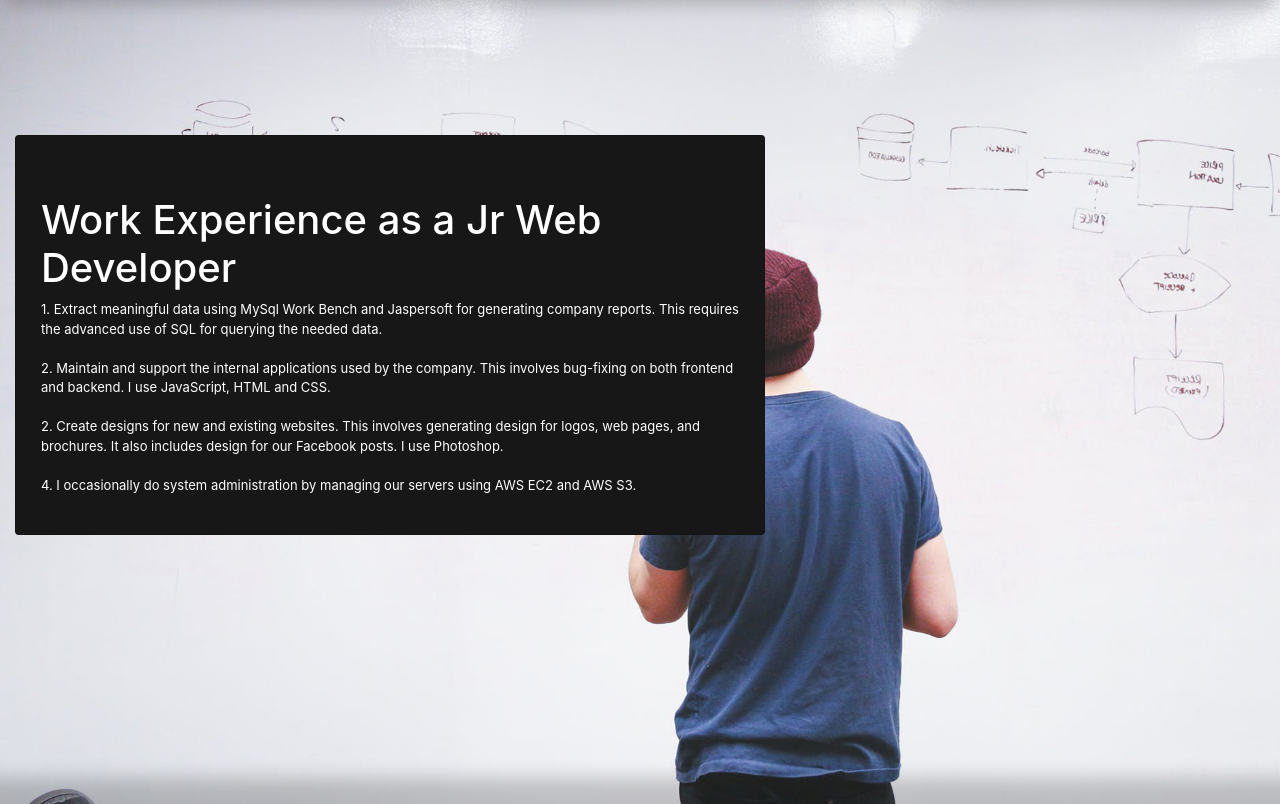
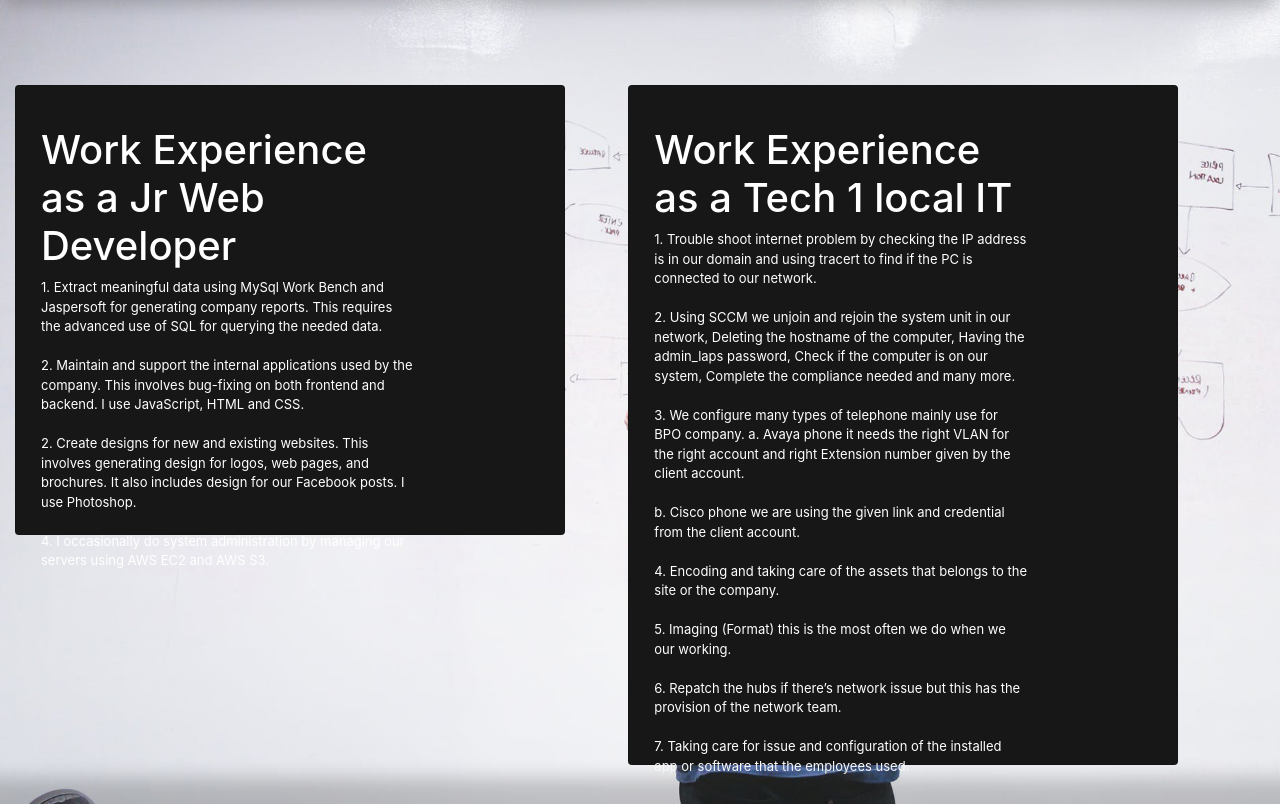
Before and after one commit to franzjps/my-portfolio, a plain HTML site: page index.html in a window 1280 px wide. Shown: the part 834-1638 px from the top of the page. Drawn offline with nearby package versions, Linux system fonts and the light colour scheme.

Commit message:
Update the work experience

```diff
--- a/css/style.css
+++ b/css/style.css
@@ -3,7 +3,7 @@ body{
 }
 #bg-about{
 
-    background-image: linear-gradient(rgba(2, 0, 133, 0.378), rgba(87, 0, 92, 0.707)),  url("../img/funk.jpg");
+    background-image:  url("../img/funk.jpg");
     background-position: center;
     background-repeat: no-repeat;
     background-size: cover;
@@ -74,13 +74,25 @@ body{
     color: white;
     background-color: #171717;
 }
-#tasks{
-    margin-top:150px;
+#WebDev{
+    margin-top:100px;
     padding-left: 25px;
-    padding-right: 25px;
-    padding-top: 60px;
-    height: 400px;
-    width: 750px;
+    padding-right: 150px;
+    padding-top: 40px;
+    height: 450px;
+    width: 550px;
+    font-size: 13px;
+    color: white;
+    background-color: #171717;
+}
+#LocalIT{
+    margin-top:100px;
+    margin-left: 400px;
+    padding-left: 25px;
+    padding-right: 150px;
+    padding-top: 40px;
+    height: 680px;
+    width: 550px;
     font-size: 13px;
     color: white;
     background-color: #171717;
--- a/index.html
+++ b/index.html
@@ -36,13 +36,29 @@
 </div>
 <div class="container-fluid"  id="bg-work" data-aos="zoom-in">
     <div class="row">
-        <div class="col-md-6">
-            <div class="card" id="tasks">
+        <div class="col-md-2">
+            <div class="card" id="WebDev">
                 <h1>Work Experience as a Jr Web Developer</h1>
                 1. Extract meaningful data using MySql Work Bench and Jaspersoft for generating company reports. This requires the advanced use of SQL for querying the needed data. <br><br>
                 2. Maintain and support the internal applications used by the company. This involves bug-fixing on both frontend and backend. I use JavaScript, HTML and CSS. <br><br>
                 2. Create designs for new and existing websites. This involves generating design for logos, web pages, and brochures. It also includes design for our Facebook posts. I use Photoshop.  <br><br>
                 4. I occasionally do system administration by managing our servers using AWS EC2 and AWS S3. <br><br>
+                </p>
+            </div>
+        </div>
+        <div class="col-md-2">
+            <div class="card" id="LocalIT">
+                <h1>Work Experience as a Tech 1 local IT</h1>
+                1.	Trouble shoot internet problem by checking the IP address is in our domain and using tracert to find if the PC is connected to our network. <br><br>
+                2.	Using SCCM we unjoin and rejoin the system unit in our network, Deleting the hostname of the computer, Having the admin_laps password, Check if the computer is on our system, Complete the compliance needed and many more. <br><br>
+                3.	We configure many types of telephone mainly use for BPO company.
+                a.	Avaya phone it needs the right VLAN for the right account and right Extension number given by the client account. <br><br>
+                b.	Cisco phone we are using the given link and credential from the client account. <br><br>
+                4.	 Encoding and  taking care of the assets that belongs to the site or the company. <br><br>
+                5.	Imaging (Format) this is the most often we do when we our working. <br><br>
+                6.	Repatch the hubs if there’s network issue but this has the provision of the network team. <br><br>
+                7.	Taking care for issue and configuration of the installed app or software that the employees used. <br><br>
+
                 </p>
             </div>
         </div>
```
Also changed, not shown: img/dp.png, img/favi.png, img/funk.jpg.
